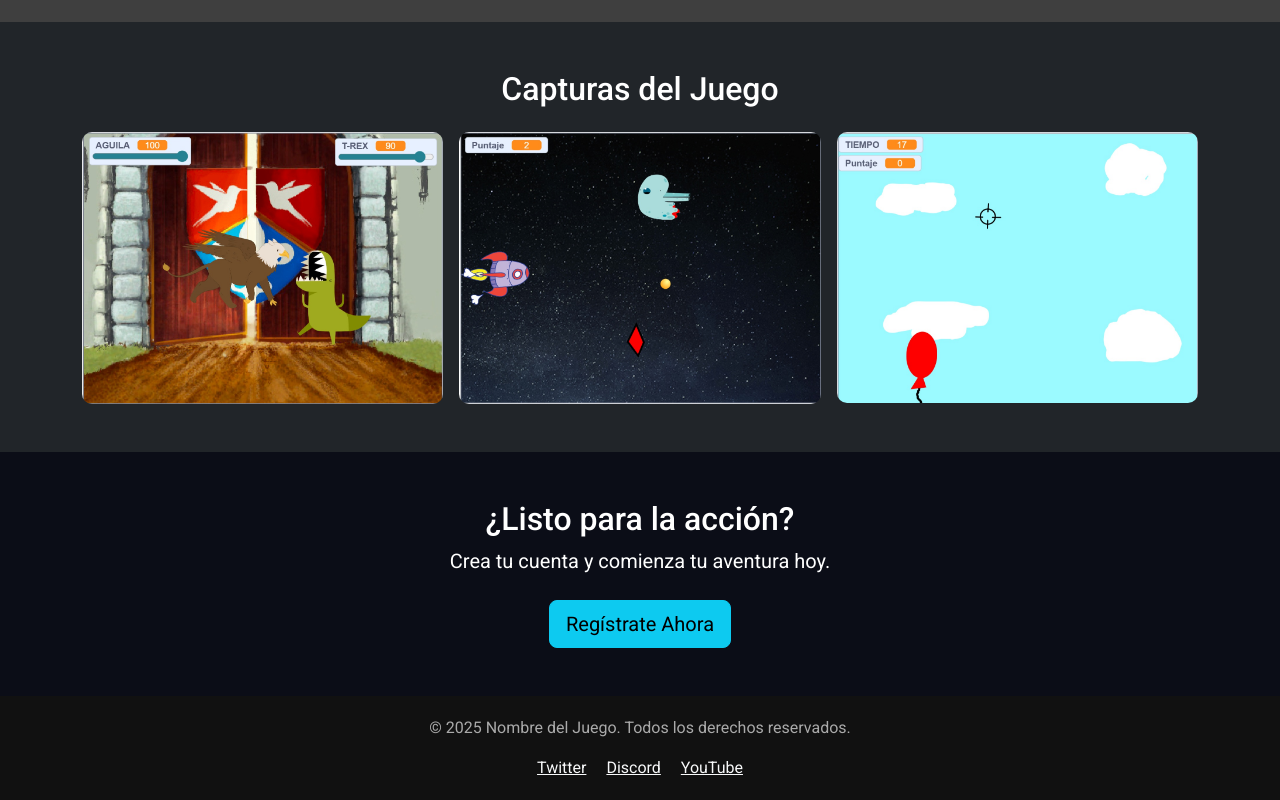
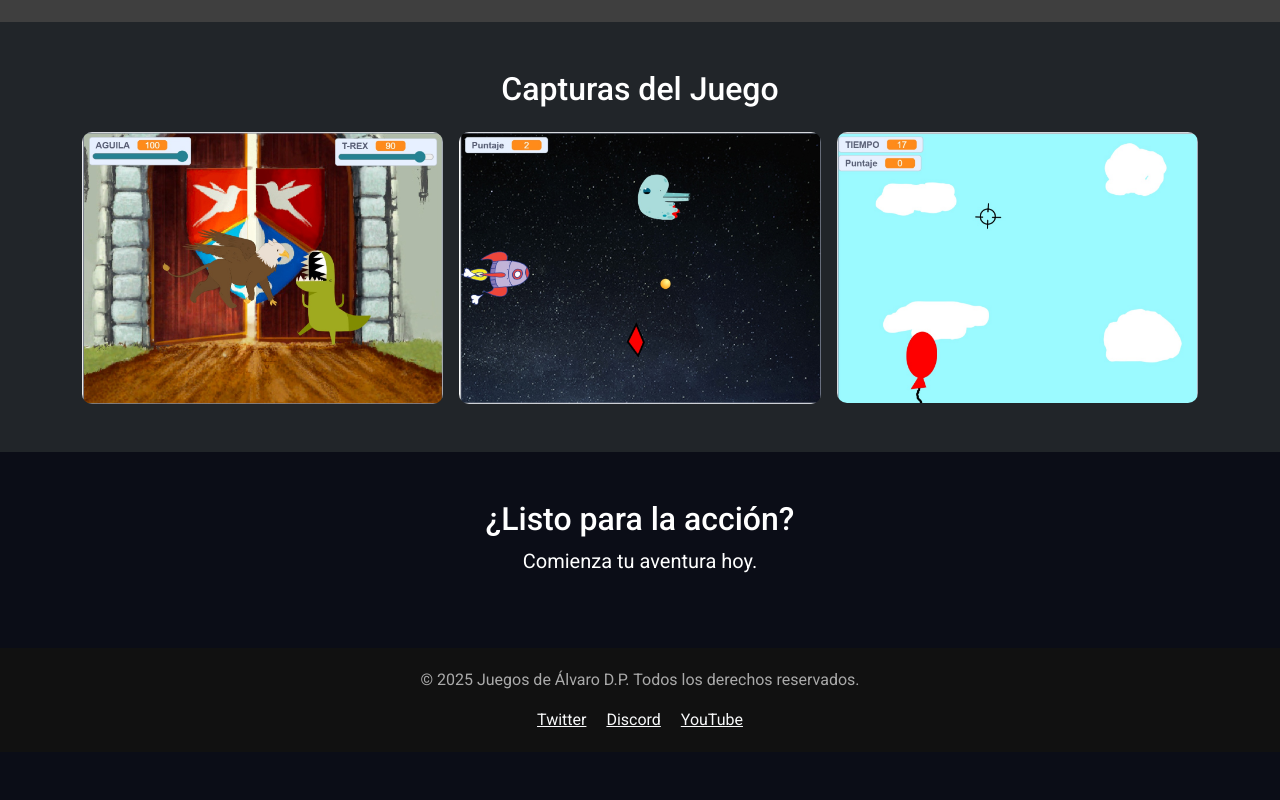
Before and after one commit to adepablo2015/alvaroUnCrack, a plain HTML site: page index.html in a window 1280 px wide. Shown: the part 778-1578 px from the top of the page. After the commit the page ends 1530 px from the top, so only its background shows below. Drawn offline with nearby package versions, Linux system fonts and the light colour scheme; grey boxes are pictures that could not be loaded.

Commit message:
Update index.html

```diff
--- a/index.html
+++ b/index.html
@@ -6,6 +6,7 @@
   <title>Nombre del Juego - Aventura Online</title>
   <!-- Bootstrap CSS -->
   <link href="https://cdn.jsdelivr.net/npm/bootstrap@5.3.3/dist/css/bootstrap.min.css" rel="stylesheet">
+  <link rel="shortcut icon" href="/images/favicon.ico">
   <!-- Google Fonts -->
   <link href="https://fonts.googleapis.com/css2?family=Orbitron:wght@500;700&family=Roboto:wght@400;500&display=swap" rel="stylesheet">
   <style>
@@ -129,14 +130,14 @@
   <section id="cta" class="py-5 text-center">
     <div class="container">
       <h2>¿Listo para la acción?</h2>
-      <p class="lead mb-4">Crea tu cuenta y comienza tu aventura hoy.</p>
-      <a href="#" class="btn btn-lg btn-info">Regístrate Ahora</a>
+      <p class="lead mb-4">Comienza tu aventura hoy.</p>
+      <!--<a href="#" class="btn btn-lg btn-info">Regístrate Ahora</a>-->
     </div>
   </section>
 
   <!-- Footer -->
   <footer>
-    <p>&copy; 2025 Nombre del Juego. Todos los derechos reservados.</p>
+    <p>&copy; 2025 Juegos de Álvaro D.P. Todos los derechos reservados.</p>
     <div>
       <a href="#" class="text-light me-3">Twitter</a>
       <a href="#" class="text-light me-3">Discord</a>
```
